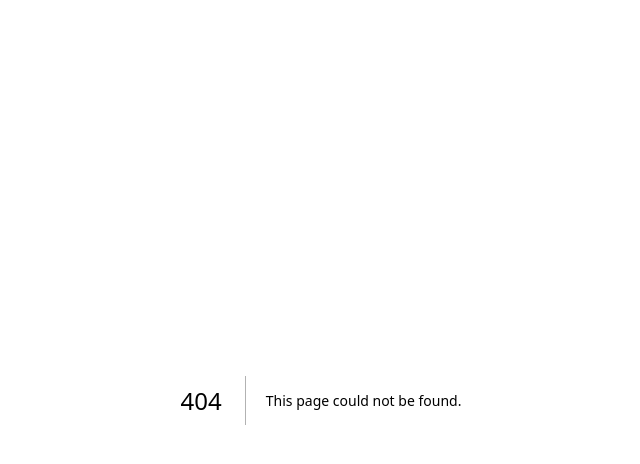
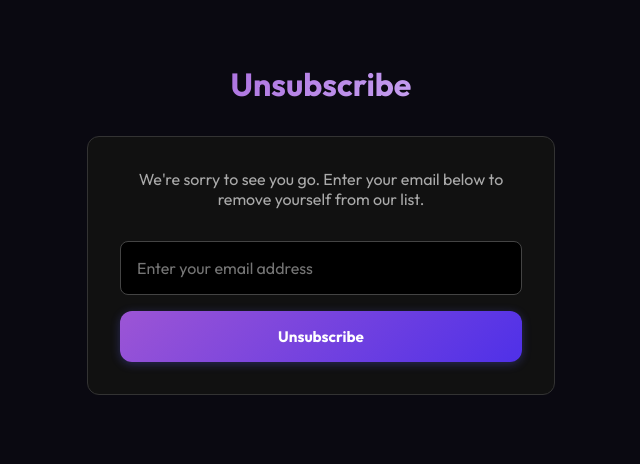
Before and after one commit to spencerstarky/resell-seo, a Next.js app: page /unsubscribe in a window 1280 px wide. Before the commit this address had no page. Shown: the top 464 px of the page, without its empty margins (319-959 px from the left). Built offline with nearby package versions, Linux system fonts and the light colour scheme; no server answers.

Commit message:
feat: add unsubscribe page and link from lead magnet

```diff
--- a/app/top-selling-brands/page.tsx
+++ b/app/top-selling-brands/page.tsx
@@ -180,7 +180,7 @@ export default function TopSellingBrandsPage() {
                                     {submitting ? 'Unlocking...' : <><Unlock size={20} /> Unlock Database Now</>}
                                 </button>
                                 <p style={{ fontSize: '0.8rem', color: '#555', marginTop: '1rem' }}>
-                                    We also need a small text that allows users to unsubscribe themselves for legality. You can unsubscribe at any time.
+                                    We also need a small text that allows users to <a href="/unsubscribe" style={{ color: '#777', textDecoration: 'underline' }}>unsubscribe</a> themselves for legality. You can <a href="/unsubscribe" style={{ color: '#777', textDecoration: 'underline' }}>unsubscribe</a> at any time.
                                 </p>
                             </form>
                         </div>
--- /dev/null
+++ b/app/unsubscribe/page.tsx
@@ -0,0 +1,86 @@
+'use client';
+
+import { useState } from 'react';
+import { supabase } from '@/lib/supabase';
+import { CheckCircle, AlertTriangle } from 'lucide-react';
+import Link from 'next/link';
+
+export default function UnsubscribePage() {
+    const [email, setEmail] = useState('');
+    const [status, setStatus] = useState<'idle' | 'loading' | 'success' | 'error'>('idle');
+
+    const handleUnsubscribe = async (e: React.FormEvent) => {
+        e.preventDefault();
+        setStatus('loading');
+
+        try {
+            // Delete from database
+            const { error } = await supabase
+                .from('marketing_leads')
+                .delete()
+                .eq('email', email);
+
+            if (error) throw error;
+
+            // Clear local storage lock too, just in case
+            localStorage.removeItem('brand_guide_unlocked');
+
+            setStatus('success');
+        } catch (err) {
+            console.error(err);
+            // Even on error (e.g. email not found), we should probably tell them success to avoid email scraping/probing
+            setStatus('success');
+        }
+    };
+
+    return (
+        <div style={{ padding: '4rem 1rem', maxWidth: '500px', margin: '0 auto', color: '#fff', textAlign: 'center' }}>
+            <h1 className="text-gradient" style={{ fontSize: '2rem', fontWeight: 800, marginBottom: '2rem' }}>
+                Unsubscribe
+            </h1>
+
+            {status === 'success' ? (
+                <div style={{ background: 'rgba(76, 175, 80, 0.1)', border: '1px solid #4caf50', padding: '2rem', borderRadius: '12px' }}>
+                    <CheckCircle size={48} style={{ display: 'block', margin: '0 auto 1rem auto', color: '#4caf50' }} />
+                    <h2 style={{ fontSize: '1.4rem', fontWeight: 700, marginBottom: '1rem' }}>You have been unsubscribed.</h2>
+                    <p style={{ color: '#aaa', marginBottom: '1.5rem' }}>
+                        Your email has been removed from our marketing list. You will no longer receive updates.
+                    </p>
+                    <Link href="/" className="btn btn-secondary">Return Home</Link>
+                </div>
+            ) : (
+                <div style={{ background: '#111', padding: '2rem', borderRadius: '12px', border: '1px solid #333' }}>
+                    <p style={{ color: '#aaa', marginBottom: '2rem' }}>
+                        We're sorry to see you go. Enter your email below to remove yourself from our list.
+                    </p>
+
+                    <form onSubmit={handleUnsubscribe} style={{ display: 'flex', flexDirection: 'column', gap: '1rem' }}>
+                        <input
+                            type="email"
+                            placeholder="Enter your email address"
+                            value={email}
+                            onChange={e => setEmail(e.target.value)}
+                            required
+                            style={{
+                                padding: '1rem',
+                                borderRadius: '8px',
+                                border: '1px solid #444',
+                                background: '#000',
+                                color: '#fff',
+                                fontSize: '1rem'
+                            }}
+                        />
+                        <button
+                            type="submit"
+                            disabled={status === 'loading'}
+                            className="btn btn-primary"
+                            style={{ padding: '1rem', fontWeight: 'bold' }}
+                        >
+                            {status === 'loading' ? 'Processing...' : 'Unsubscribe'}
+                        </button>
+                    </form>
+                </div>
+            )}
+        </div>
+    );
+}
```
Also changed, not shown: 1 other file (tests, documents, lock files or other folders).
